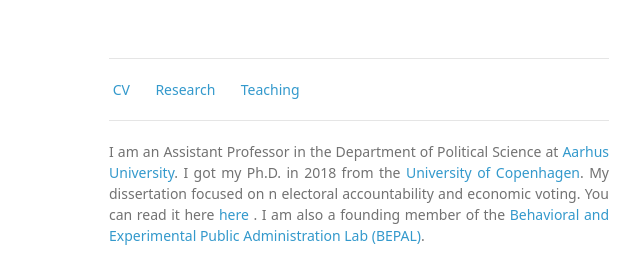
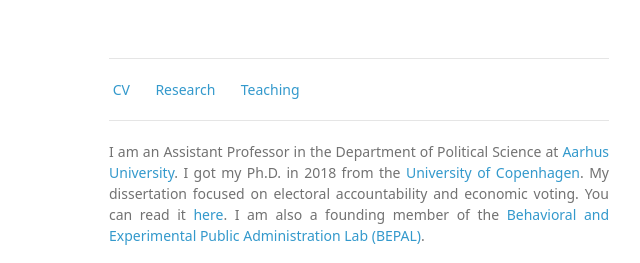
Before and after one commit to martinvinaes/martinvinaes.github.io, a plain HTML site: page index.html in a window 1280 px wide. Shown: the top 263 px of the page, 461-1101 px from the left. Drawn offline with Linux system fonts and the light colour scheme; a web font is replaced by a local one.

Commit message:
Update index.html

```diff
--- a/index.html
+++ b/index.html
@@ -52,9 +52,7 @@
 <p align="justify"> <a href="martinvinaes.github.io/cv/resume.pdf">CV</a>       <a href="#research">Research</a>       <a href="#teaching">Teaching</a>
 	      <hr>
 
-<p align="justify">I am an Assistant Professor in the Department of Political Science at <a href="http://ps.au.dk/en/">Aarhus University</a>.
-
-	I got my Ph.D. in 2018 from the <a href="http://www.polsci.ku.dk/">University of Copenhagen</a>. My dissertation focused on n electoral accountability and economic voting. You can read it here <a href="martinvinaes.github.io/papers/thesis.pdf">here</a> .  I am also a founding member of the <a href="http://polsci.ku.dk/bepal/english/">Behavioral and Experimental Public Administration Lab (BEPAL)</a>. </p>
+<p align="justify">I am an Assistant Professor in the Department of Political Science at <a href="http://ps.au.dk/en/">Aarhus University</a>. I got my Ph.D. in 2018 from the <a href="http://www.polsci.ku.dk/">University of Copenhagen</a>. My dissertation focused on electoral accountability and economic voting. You can read it <a href="martinvinaes.github.io/papers/thesis.pdf">here</a>.  I am also a founding member of the <a href="http://polsci.ku.dk/bepal/english/">Behavioral and Experimental Public Administration Lab (BEPAL)</a>. </p>
 
 <p align="justify">My primary field of interest is in comparative political behavior, with a focus on electoral accountability and on how voters assign responsibility for the quality of public services. In addition to this I am also interested in whether we can help citizens make better decisions using simple scalable interventions. Some of my research is published or forthcoming in the <em>Political Science Research and Methods</em>, <em>Electoral Studies</em> and <em>Journal of Common Market Studies</em>. My research and have been featured in a number of Danish News media outlets.</p>
 
```
